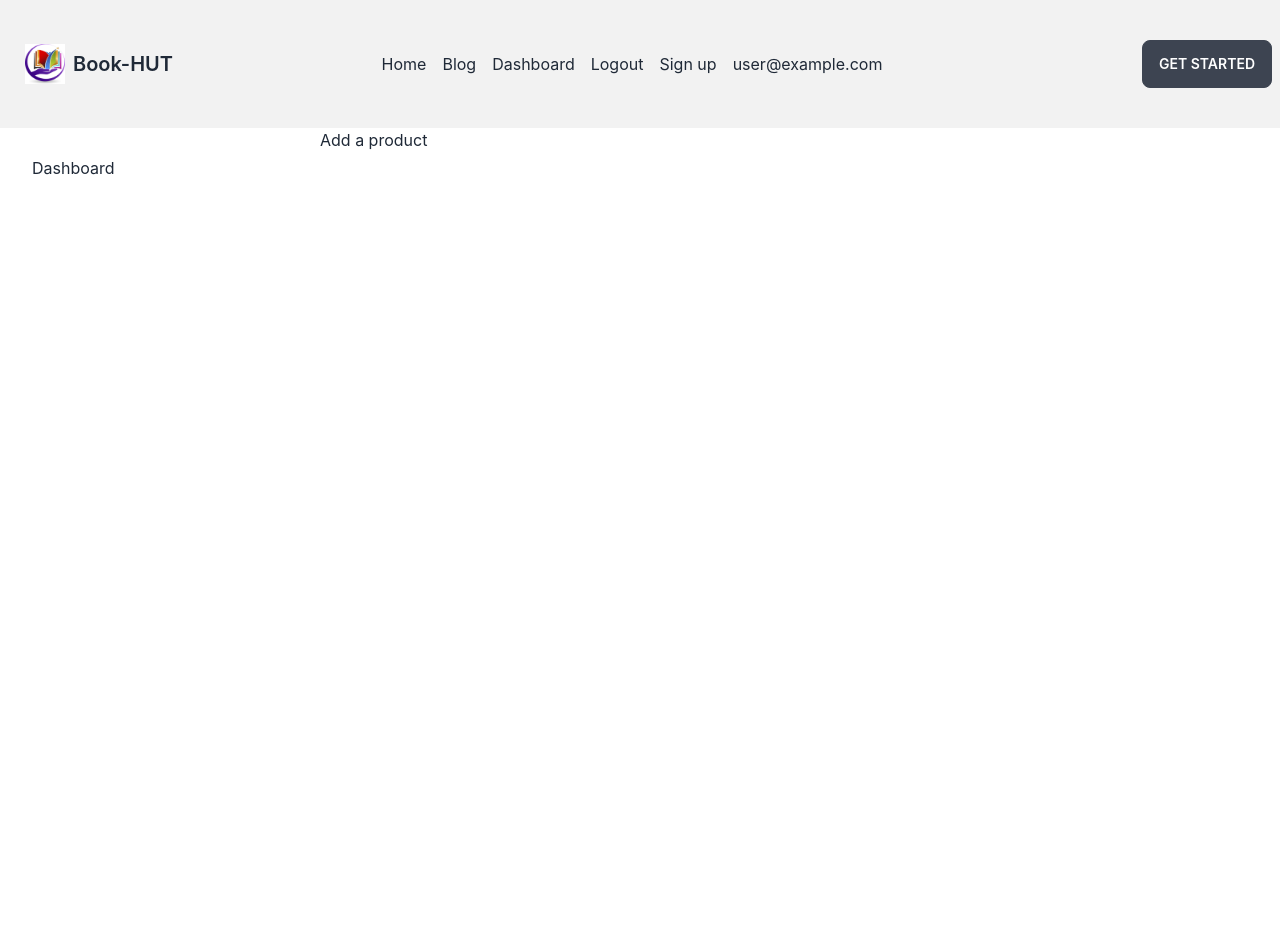
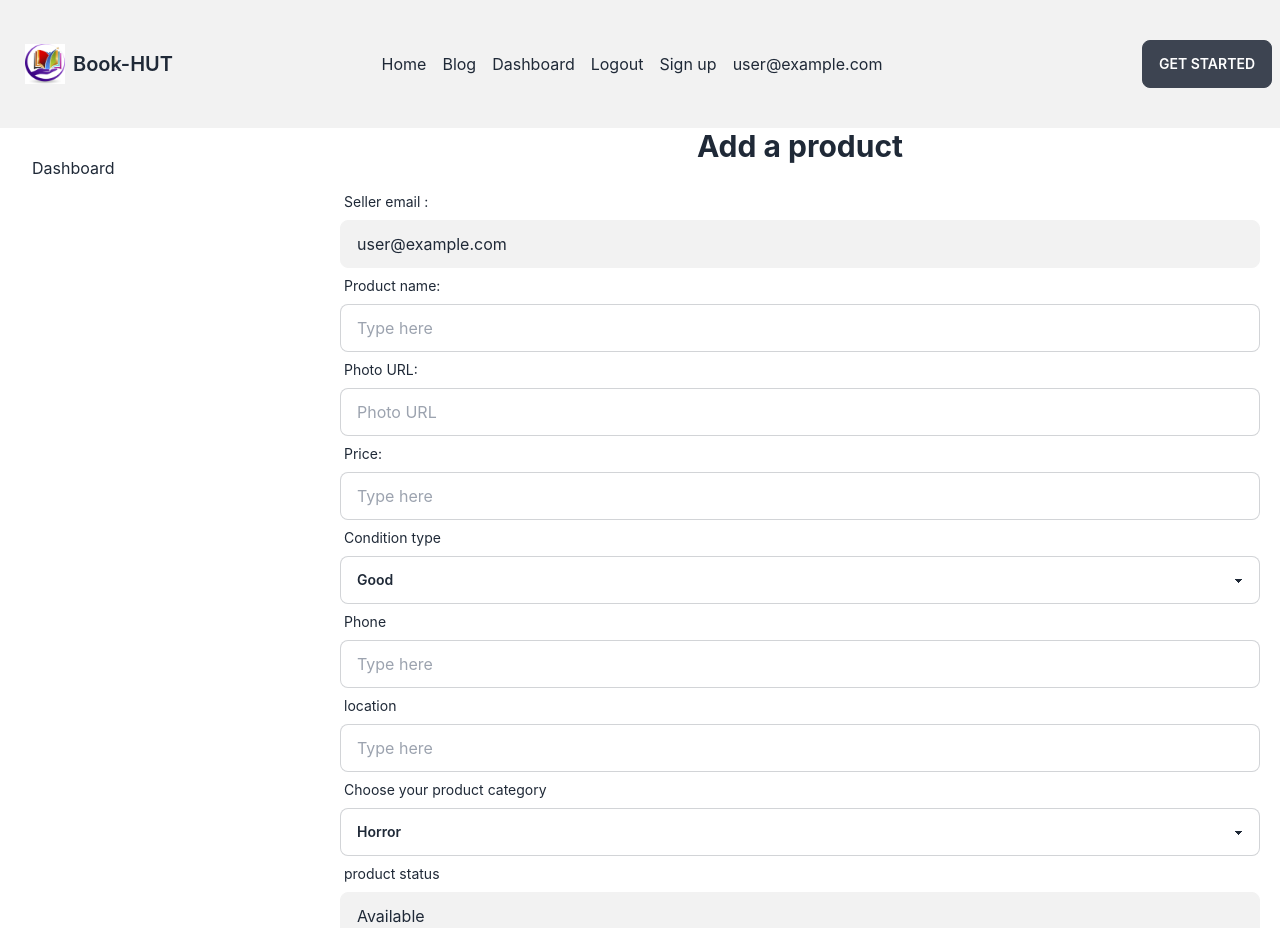
Before and after one commit to Abuhurayratouhid/product-resale, a React (Create React App) app: page /dashboard/addProduct in a window 1280 px wide. Built offline with nearby package versions, Linux system fonts and the light colour scheme; no server answers; sample sign-in values are in the browser's storage.

Commit message:
seller can add a product

```diff
--- a/src/Pages/Dashboard/AddProduct.js
+++ b/src/Pages/Dashboard/AddProduct.js
@@ -1,9 +1,133 @@
-import React from 'react';
+import React, { useContext } from 'react';
+import toast from 'react-hot-toast';
+import { useNavigate } from 'react-router-dom';
+import { AuthContext } from '../../Context/AuthProvider';
 
 const AddProduct = () => {
+    const { user } = useContext(AuthContext)
+    const navigate = useNavigate();
+
+    // handle add product form
+    const handleAddProduct = (event) => {
+        event.preventDefault();
+        const form = event.target;
+        const sellerEmail = form.sellerEmail.value;
+        const productName = form.productName.value;
+        const image = form.photoURL.value;
+        const price = form.price.value;
+        const condition = form.condition.value;
+        const phone = form.phone.value;
+        const location = form.location.value;
+        const categoryName = form.categoryName.value;
+        const productStatus = form.productStatus.value;
+        const purchaseDate = form.purchaseDate.value;
+        const description = form.description.value;
+
+        const product = {
+            sellerEmail,
+            productName,
+            image,
+            price,
+            condition,
+            phone,
+            location,
+            categoryName,
+            productStatus,
+            purchaseDate,
+            description
+        }
+        // console.log(product)
+        fetch('http://localhost:5000/addProduct',{
+            method: 'POST',
+            headers: {
+                'content-type': 'application/json'
+            },
+            body: JSON.stringify(product)
+        })
+        .then(res => res.json())
+        .then(data => {
+            if(data.acknowledged){
+                toast.success('product successfully added')
+                navigate('/dashboard/myProduct')
+            }
+            // console.log(data)
+        })
+
+    }
     return (
         <div>
-            <h1>Add a product </h1>
+            <h1 className='text-center text-3xl font-bold'>Add a product </h1>
+
+            <section className=''>
+                <form className='p-5' onSubmit={handleAddProduct}>
+                    {/* input  1*/}
+                    <label className="label">
+                        <span className="label-text">Seller email :</span>
+                    </label>
+                    <input name='sellerEmail' type="email" placeholder="Type here" defaultValue={user?.email} disabled className="input input-bordered w-full" />
+                    {/* input  2*/}
+                    <label className="label">
+                        <span className="label-text">Product name:</span>
+                    </label>
+                    <input name='productName' type="text" placeholder="Type here" className="input input-bordered w-full" required />
+                    {/* input  3*/}
+                    <label className="label">
+                        <span className="label-text">Photo URL:</span>
+                    </label>
+                    <input name='photoURL' type="text" placeholder="Photo URL" className="input input-bordered w-full" required />
+                    {/* input  3*/}
+                    <label className="label">
+                        <span className="label-text">Price:</span>
+                    </label>
+                    <input name='price' type="text" placeholder="Type here" className="input input-bordered w-full" required />
+                    {/* input  4*/}
+                    <label className="label">
+                        <span className="label-text">Condition type</span>
+                    </label>
+                    <select name='condition' className="select select-bordered w-full" required >
+                        <option selected>Good</option>
+                        <option>Excellent</option>
+                        <option>Fair</option>
+                    </select>
+                    {/* input  5*/}
+                    <label className="label">
+                        <span className="label-text">Phone</span>
+                    </label>
+                    <input name='phone' type="text" placeholder="Type here" className="input input-bordered w-full" required />
+                    {/* input  6*/}
+                    <label className="label">
+                        <span className="label-text">location</span>
+                    </label>
+                    <input name='location' type="text" placeholder="Type here" className="input input-bordered w-full" required />
+                    {/* input  7*/}
+                    <label className="label">
+                        <span className="label-text">Choose your product category </span>
+                    </label>
+                    <select name='categoryName' className="select select-bordered w-full" required >
+                        <option selected>Horror</option>
+                        <option>Action & adventure</option>
+                        <option>Historical fiction</option>
+                    </select>
+                    {/* input  8*/}
+                    <label className="label">
+                        <span className="label-text">product status</span>
+                    </label>
+                    <input name='productStatus' type="text" placeholder="Type here" value={'Available'} disabled className="input input-bordered w-full" required />
+                    {/* input  9*/}
+                    <label className="label">
+                        <span className="label-text">Year or purchase</span>
+                    </label>
+                    <input name='purchaseDate' type="text" placeholder="Type here" className="input input-bordered w-full" required />
+                    {/* input  10*/}
+                    <label className="label">
+                        <span className="label-text">Description</span>
+                    </label>
+                    <input name='description' type="text" placeholder="Type here" className="input input-bordered w-full" required />
+
+                    {/* submit button  */}
+                    <button type='submit' className='btn btn-primary w-full my-3'>Add product</button>
+                </form>
+            </section>
         </div>
     );
 };
--- /dev/null
+++ b/src/Pages/Dashboard/AddedProductCard.js
@@ -0,0 +1,23 @@
+import React from 'react';
+
+const AddedProductCard = ({product}) => {
+    const {productName, productStatus,image} = product;
+    return (
+        <div className="card w-96 bg-base-100 shadow-xl">
+            <figure><img src={image} alt="Book" /></figure>
+            <div className="card-body">
+                <h2 className="card-title">
+                   {productName}
+                    <div className="badge badge-secondary">NEW added</div>
+                </h2>
+                <p>Status:{productStatus}</p>
+                <div className="card-actions justify-end">
+                    <div className="badge badge-outline">Fashion</div>
+                    <div className="badge badge-outline">Products</div>
+                </div>
+            </div>
+        </div>
+    );
+};
+
+export default AddedProductCard;
--- a/src/Pages/Dashboard/DashboardLayout.js
+++ b/src/Pages/Dashboard/DashboardLayout.js
@@ -29,6 +29,7 @@ const DashboardLayout = () => {
                         {
                             isSeller && <>
                                 <li><Link to='/dashboard/addProduct'>Add a product </Link></li>
+                                <li><Link to='/dashboard/myProduct'>My product</Link></li>
                             </>
                         }
                         {
--- /dev/null
+++ b/src/Pages/Dashboard/MyProducts.js
@@ -0,0 +1,31 @@
+import { useQuery } from '@tanstack/react-query';
+import React, { useContext } from 'react';
+import { AuthContext } from '../../Context/AuthProvider';
+import AddedProductCard from './AddedProductCard';
+
+const MyProducts = () => {
+    const {user} = useContext(AuthContext);
+
+    const {data: addedProducts=[],} = useQuery({
+        queryKey: ['addProduct'],
+        queryFn: ()=>fetch(`http://localhost:5000/addProduct?email=${user?.email}`)
+        .then(res => res.json())
+    })
+    // console.log(addedProducts)
+    return (
+        <div>
+            <h1 className='text-center text-3xl font-bold my-10'>My products</h1>
+
+            <div className='grid gap-5 grid-cols-1 lg:grid-cols-2'>
+                {
+                    addedProducts.map(product => <AddedProductCard
+                    key={product._id}
+                    product={product}
+                    ></AddedProductCard>)
+                }
+            </div>
+        </div>
+    );
+};
+
+export default MyProducts;
```
Also changed, not shown: src/Routes/Routes.js (+6 -1 lines).
